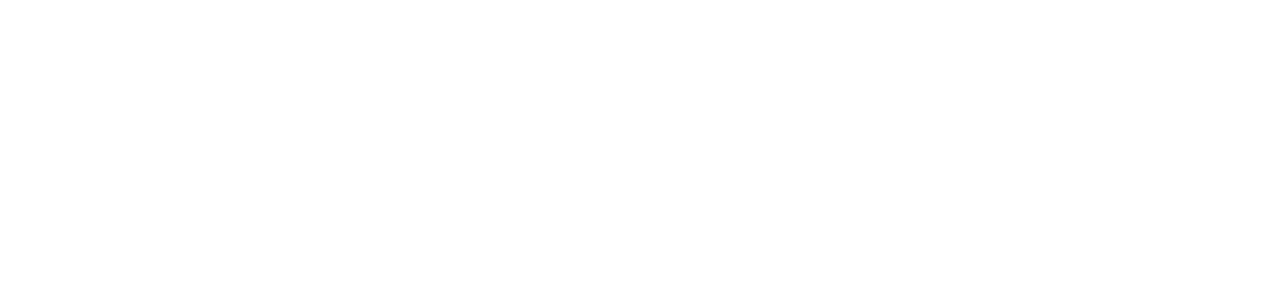
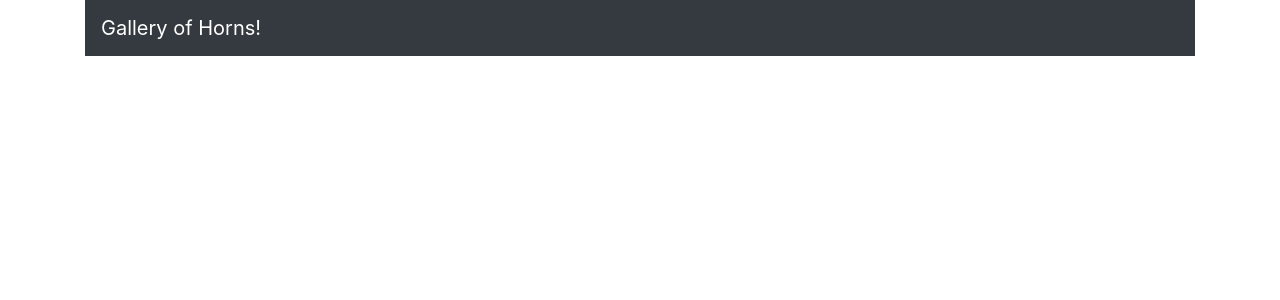
Before and after one commit to DeltaVCode/cedar-c-301d10, a React (Create React App) app in the folder class-04/demo/lab-review/: page / in a window 1280 px wide. Shown: the top 300 px of the page. Built offline with nearby package versions, Linux system fonts and the light colour scheme.

Commit message:
Add <Header /> with BS Navbar

```diff
--- a/class-04/demo/lab-review/src/App.js
+++ b/class-04/demo/lab-review/src/App.js
@@ -1,8 +1,10 @@
 import './App.css';
+import Header from './components/header';
 
 function App() {
   return (
     <div className="App">
+      <Header />
     </div>
   );
 }
--- /dev/null
+++ b/class-04/demo/lab-review/src/components/header.js
@@ -0,0 +1,17 @@
+import React from 'react';
+import Container from 'react-bootstrap/Container';
+import Navbar from 'react-bootstrap/Navbar';
+
+class Header extends React.Component {
+  render() {
+    return (
+      <Container>
+        <Navbar bg="dark" variant="dark">
+          <Navbar.Brand>Gallery of Horns!</Navbar.Brand>
+        </Navbar>
+      </Container>
+    )
+  }
+}
+
+export default Header;
```
